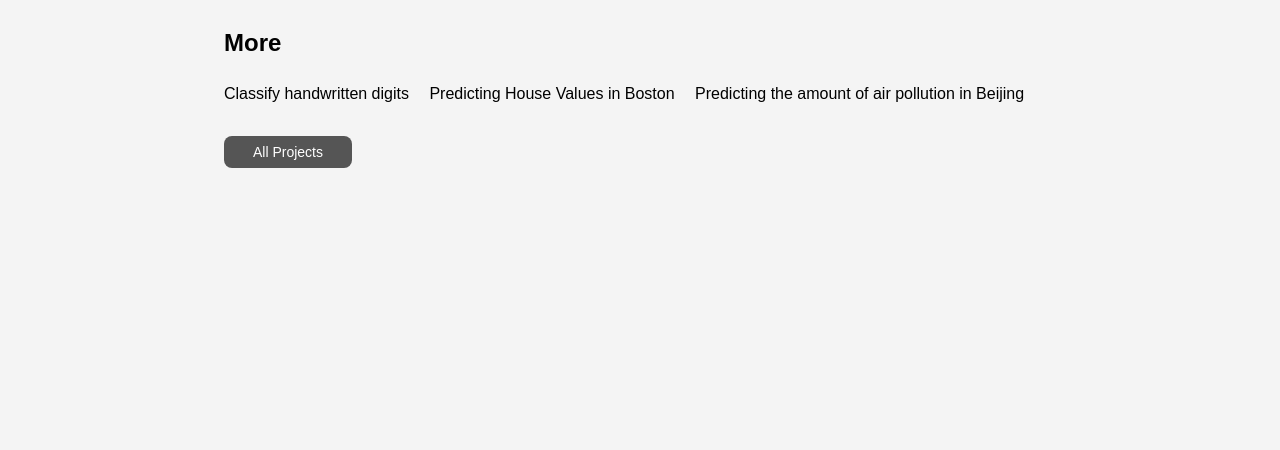
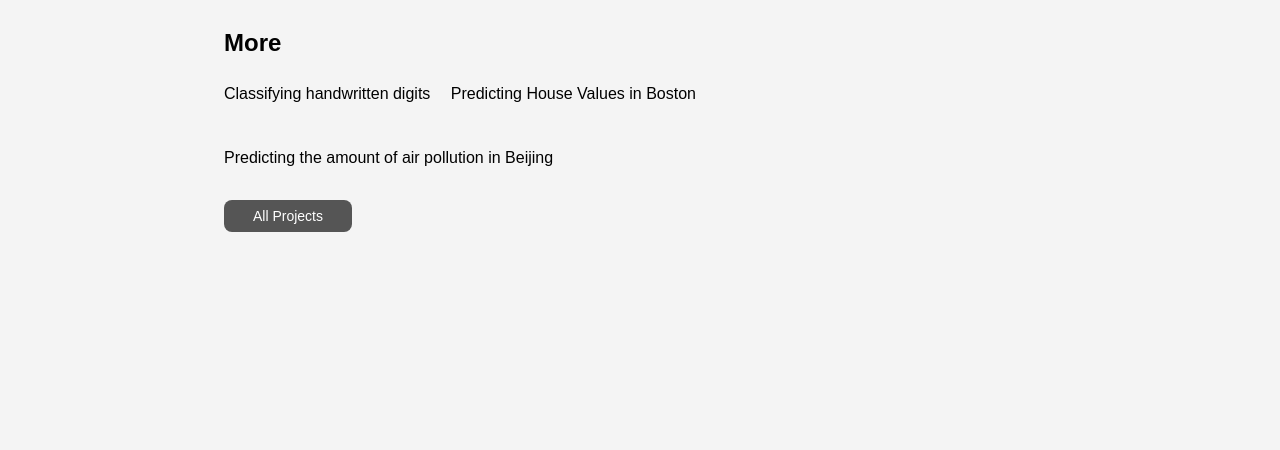
Before and after one commit to MSR1805200/site_portifolio, a plain HTML site: page index.html in a window 1280 px wide. Shown: the part 1397-1847 px from the top of the page. Drawn offline with Linux system fonts and the light colour scheme.

Commit message:
Update index.html

```diff
--- a/index.html
+++ b/index.html
@@ -258,7 +258,7 @@ Application details, access the repository .
 
           <h2 class="f5 fw4 mb4 dib mr3">
             <a href="https://MSR1805200.github.io/site_portifolio/post/mnist/" class="link black dim">
-              Classify handwritten digits
+              Classifying handwritten digits
             </a>
           </h2>
 
```
